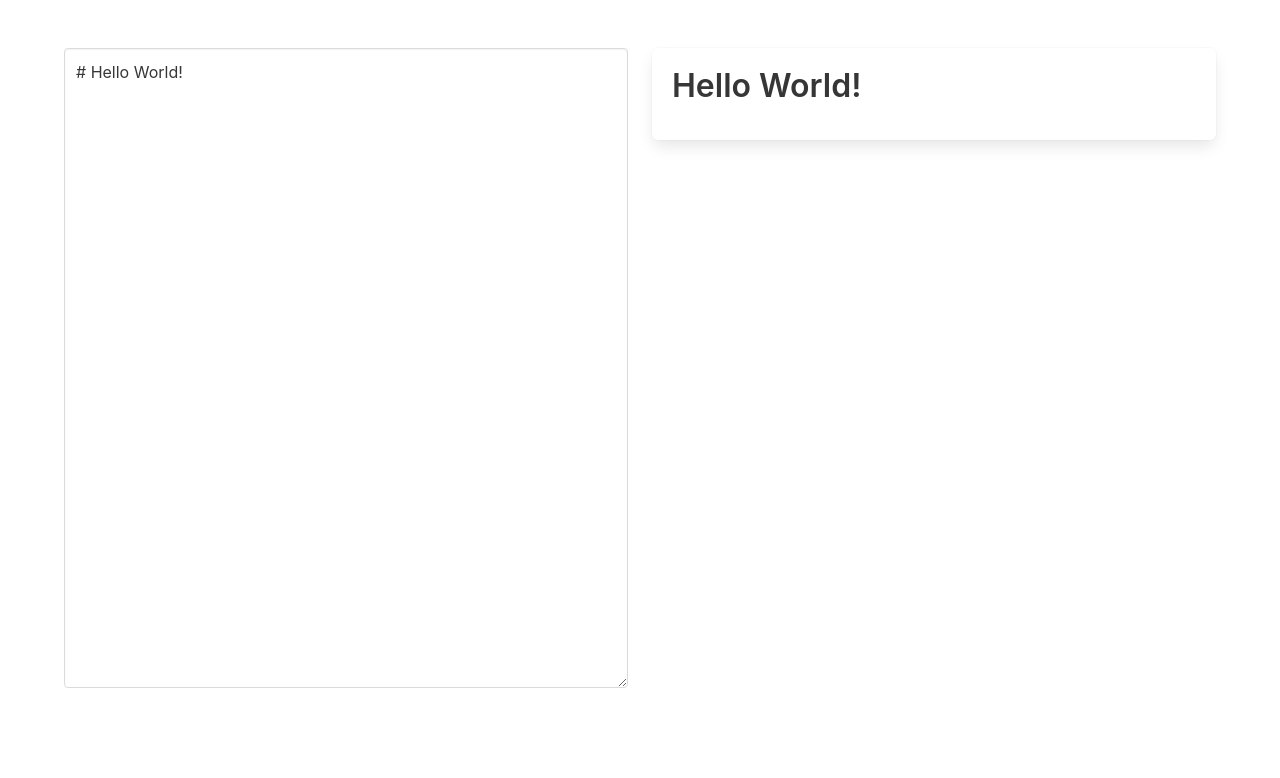
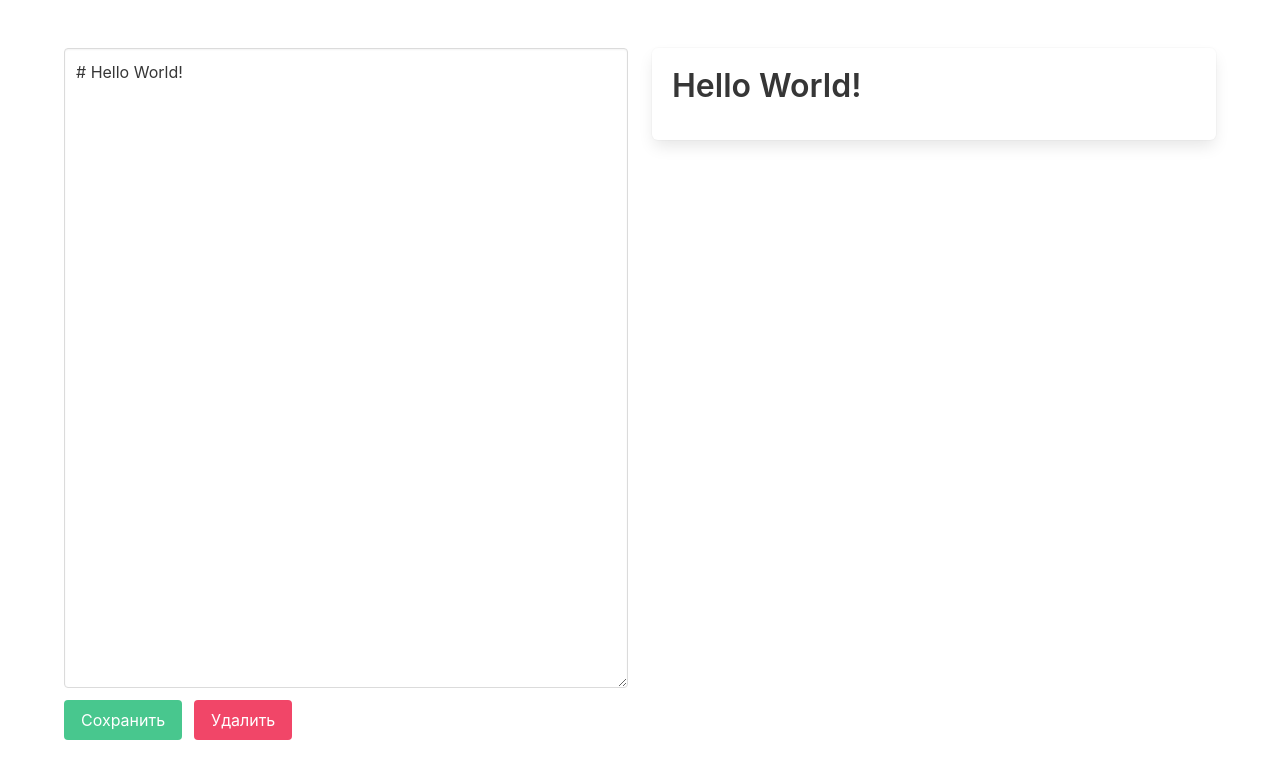
Before and after one commit to BakasaRus/WebProgramming-5-Client, a Vue app: page /create in a window 1280 px wide. Shown: the top 778 px of the page. Built offline with nearby package versions, Linux system fonts and the light colour scheme.

Commit message:
Add cool buttons to Edit view

```diff
--- a/src/views/Edit.vue
+++ b/src/views/Edit.vue
@@ -7,6 +7,14 @@
             <div class="control">
               <textarea class="textarea" id="source" v-model="text"></textarea>
             </div>
+          </div>
+          <div class="field is-grouped">
+            <p class="control">
+              <button class="button is-success">Сохранить</button>
+            </p>
+            <p class="control">
+              <button class="button is-danger">Удалить</button>
+            </p>
           </div>
         </div>
         <div class="column one-half">
```
